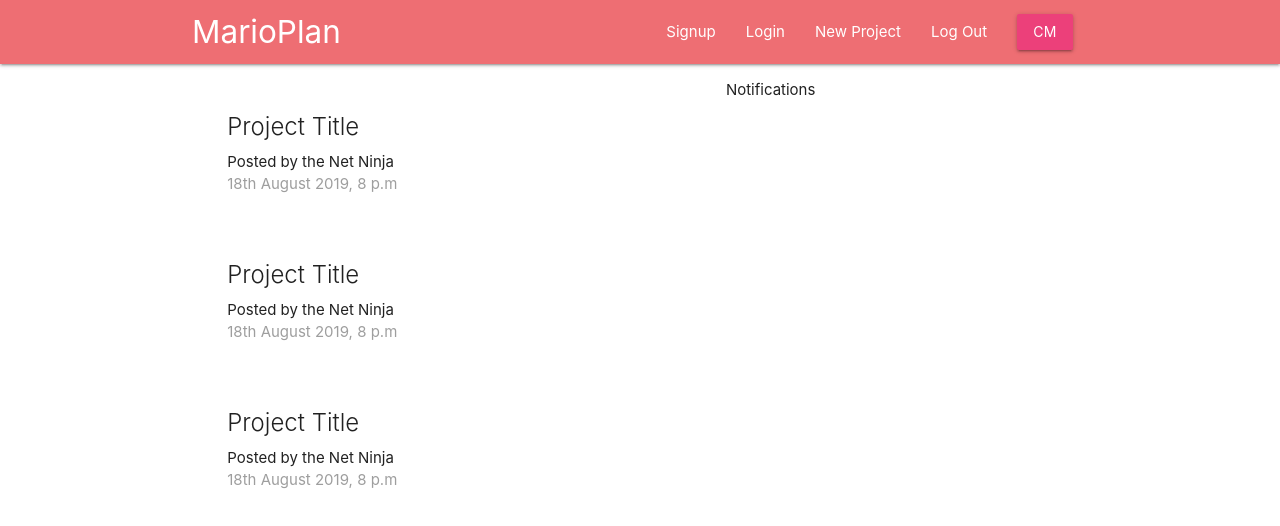
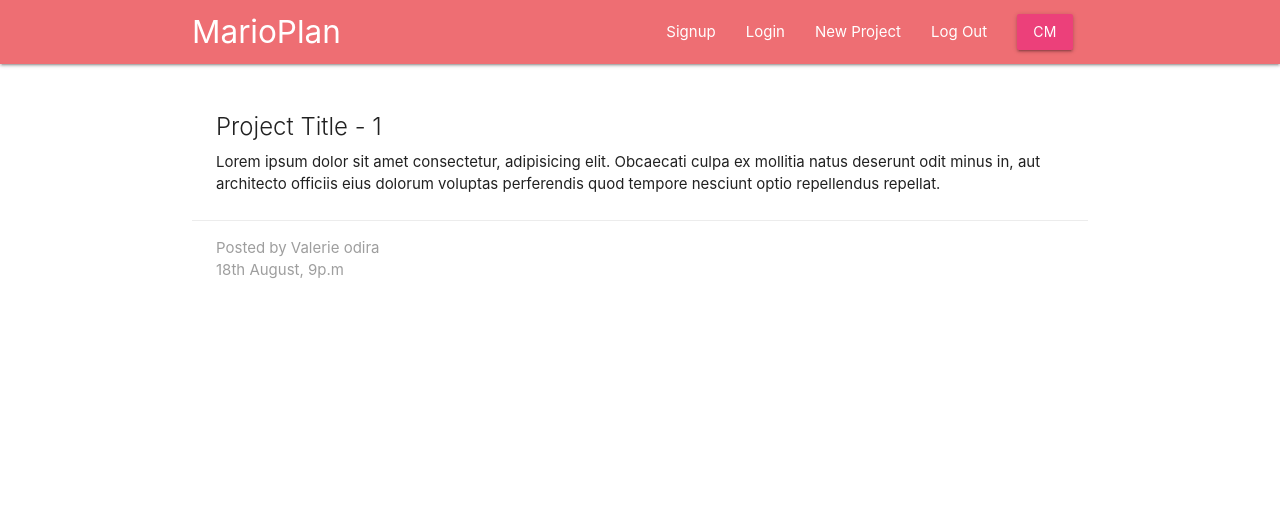
Before and after one commit to ClintMaruti/mpango-app-react-redux-firebase, a React (Create React App) app: page /project/1 in a window 1280 px wide. Shown: the top 526 px of the page. Built offline with nearby package versions, Linux system fonts and the light colour scheme.

Commit message:
Finishes Login & Signup Components

```diff
--- a/src/App.js
+++ b/src/App.js
@@ -2,6 +2,7 @@ import React from 'react';
 import { BrowserRouter, Switch, Route } from 'react-router-dom'
 import Navbar from './component/layout/Navbar'
 import Dashboard from './component/dashboard/Dashboard';
+import ProjectDetails from './component/projects/ProjectDetails'
 
 function App() {
   return (
@@ -9,7 +10,8 @@ function App() {
       <div className="App">
         <Navbar/>
         <Switch>
-          <Route path='/' component={Dashboard} />
+          <Route exact path='/' component={Dashboard} />
+          <Route path='/project/:id' component={ProjectDetails} />
         </Switch>
       </div>
     </BrowserRouter>
--- a/src/component/projects/ProjectDetails.js
+++ b/src/component/projects/ProjectDetails.js
@@ -0,0 +1,21 @@
+import React from 'react'
+
+const ProjectDetails = (props) => {
+    const id = props.match.params.id;
+  return (
+    <div className="container section project-details">
+        <div className="card z-depth-0">
+            <div className="card-content">
+                <span className="card-title">Project Title - {id}</span>
+                <p>Lorem ipsum dolor sit amet consectetur, adipisicing elit. Obcaecati culpa ex mollitia natus deserunt odit minus in, aut architecto officiis eius dolorum voluptas perferendis quod tempore nesciunt optio repellendus repellat.</p>
+            </div>
+            <div className="card-action gret lighten-4 grey-text">
+                <div>Posted by Valerie odira</div>
+                <div>18th August, 9p.m</div>
+            </div>
+        </div>
+    </div>
+  )
+}
+
+export default ProjectDetails
--- a/src/component/projects/ProjectList.js
+++ b/src/component/projects/ProjectList.js
@@ -1,29 +1,13 @@
 import React from 'react';
+import ProjectSummary  from './ProjectSummary';
 
 const ProjectList = () => {
     return (
         <div className="project-list section">
-            <div className="card z-depth-0 project-summary">
-                <div className="card-content grey-text-darken-3">
-                    <span className="card-title">Project Title</span>
-                    <p>Posted by the Net Ninja</p>
-                    <p className="grey-text">18th August 2019, 8 p.m</p>
-                </div>
-            </div>
-            <div className="card z-depth-0 project-summary">
-                <div className="card-content grey-text-darken-3">
-                    <span className="card-title">Project Title</span>
-                    <p>Posted by the Net Ninja</p>
-                    <p className="grey-text">18th August 2019, 8 p.m</p>
-                </div>
-            </div>
-            <div className="card z-depth-0 project-summary">
-                <div className="card-content grey-text-darken-3">
-                    <span className="card-title">Project Title</span>
-                    <p>Posted by the Net Ninja</p>
-                    <p className="grey-text">18th August 2019, 8 p.m</p>
-                </div>
-            </div>
+            <ProjectSummary />
+            <ProjectSummary />
+            <ProjectSummary />
+            <ProjectSummary />
         </div>
     )
 }
--- a/src/component/projects/ProjectSummary.js
+++ b/src/component/projects/ProjectSummary.js
@@ -0,0 +1,15 @@
+import React from 'react';
+
+const ProjectSummary = () => {
+    return (
+        <div className="card z-depth-0 project-summary">
+            <div className="card-content grey-text-darken-3">
+                <span className="card-title">Project Title</span>
+                    <p>Posted by Clint Abraham</p>
+                    <p className="grey-text">18th August 2019, 8 p.m</p>
+            </div>
+        </div>
+    )
+}
+
+export default ProjectSummary;
```
Also changed, not shown: src/component/auth/SignIn.js (+15 -0 lines).
